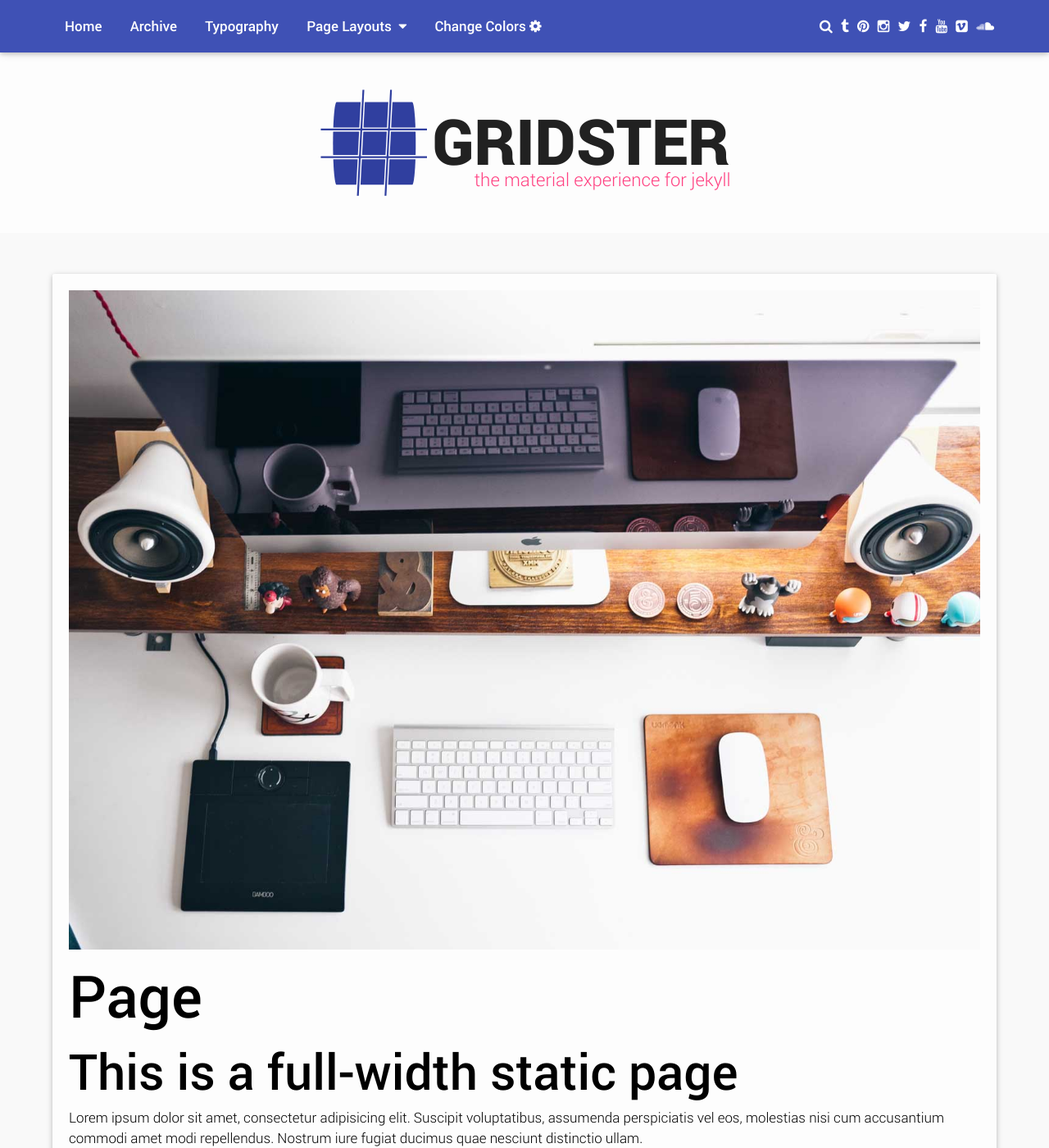
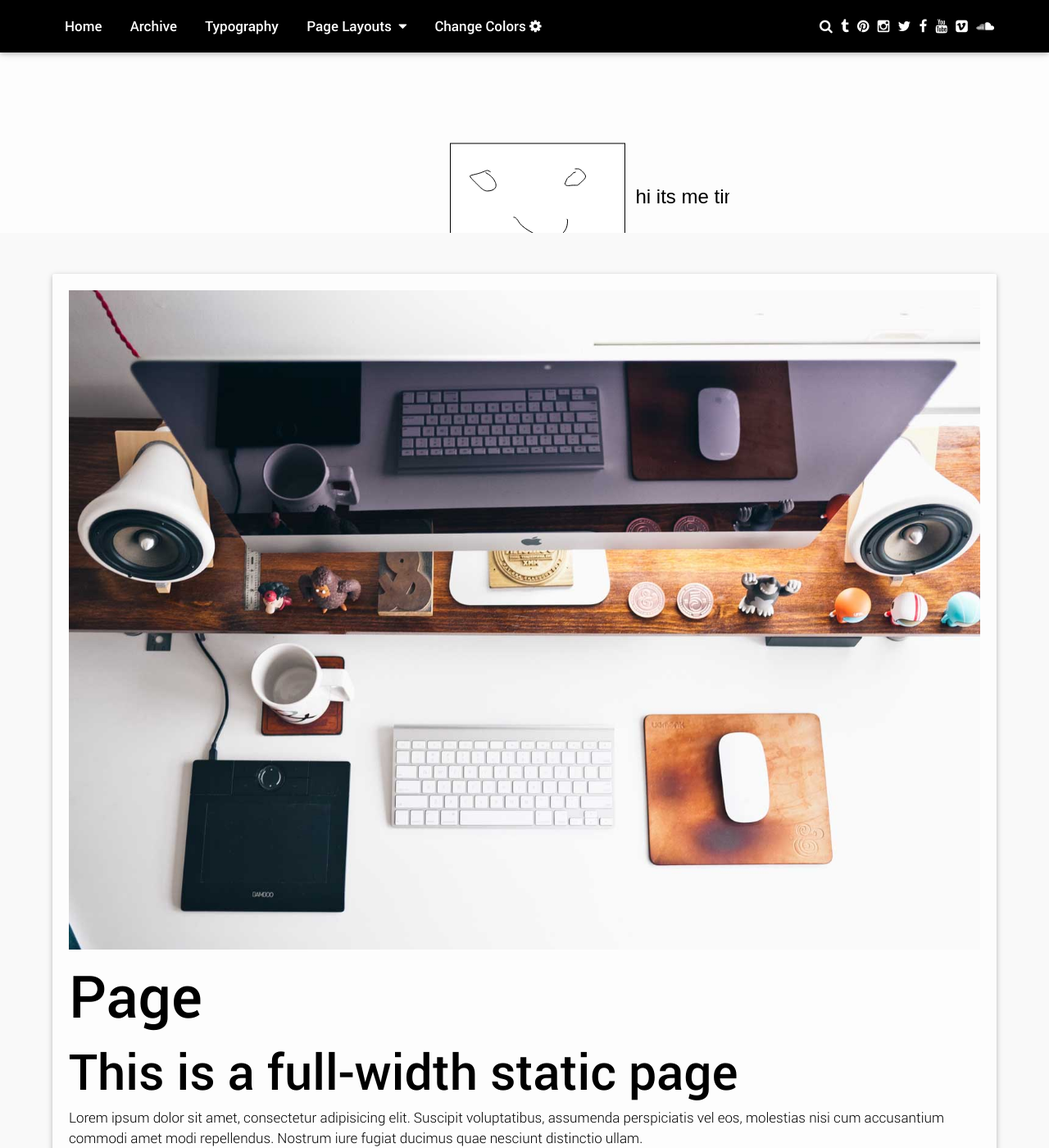
Before and after one commit to timmasso/timmasso.github.io, a Jekyll site: the page built from page-full/index.md, in a window 1280 px wide and 1400 px high. Shown: the whole window at 82% size. Built offline with Jekyll 4.4.1, drawn with Linux system fonts in a browser that asks for light colours.

Commit message:
simple changes

```diff
--- a/_includes/full.html
+++ b/_includes/full.html
@@ -1,15 +1,12 @@
 <!-- full logo version with slogan, icon and text, add the class .ts-full if you want to work with some of the existing CSS -->
-   <svg version="1.1" viewBox="0 0 677.61096 179.54858" class="ts-full">
-    <g transform="translate(-49.00717,-350.11674)">
-        <g transform="matrix(0.65068572,0,0,0.65068572,11.104727,118.00494)" class="icon">
-            <path d="m 101.39622,391.43518 191.99569,0 c 5.04555,0 9.10749,46.87698 9.10749,105.10533 0,58.22836 -4.06194,105.10533 -9.10749,105.10533 l -191.99569,0 c -5.045545,0 -9.107486,-46.87697 -9.107486,-105.10533 0,-58.22835 4.061941,-105.10533 9.107486,-105.10533 z" class="rectangle" />
-            <path d="m 165.8125,358.21875 -5.1875,99.21875 -100.875,0 0,7.625 100.46875,0 -3.28125,62.59375 -97.1875,0 0,7.59375 96.78125,0 -5,95.5 7.625,0.40625 5.03125,-95.90625 62.5625,0 -5,95.5 7.59375,0.40625 5.03125,-95.90625 98.28125,0 0,-7.59375 -97.875,0 3.28125,-62.59375 94.59375,0 0,-7.625 -94.1875,0 5.15625,-98.84375 -7.59375,-0.375 -5.1875,99.21875 -62.5625,0 5.15625,-98.84375 -7.625,-0.375 z m 2.0625,106.84375 62.5625,0 -3.28125,62.59375 -62.5625,0 3.28125,-62.59375 z" class="lines" />
-        </g>
-        <text x="235.15662" y="477.12143" class="gridster">
-            <tspan x="235.15662" y="477.12143">Gridster</tspan>
-        </text>
-        <text x="304.80173" y="512.31683" class="slogan">
-            <tspan x="304.80173" y="512.31683">the material experience for jekyll</tspan>
-        </text>
-    </g>
+<svg width="800" height="600" xmlns="http://www.w3.org/2000/svg" class="ts-full">
+
+ <g>
+  <title>Layer 1</title>
+  <rect id="svg_1" height="159" width="213" y="170.5" x="159.5" stroke="#000" fill="#fff"/>
+  <text xml:space="preserve" text-anchor="start" font-family="sans-serif" font-size="24" id="svg_2" y="243.5" x="385.5" stroke-width="0" stroke="#000" fill="#000000">hi its me tim</text>
+  <path d="m202.5,205.5c0,1 2.186,1.69255 4,3c2.29454,1.65381 4.513,3.59399 6,6c1.66251,2.68999 3.88744,6.4733 2,10c-1.70131,3.17892 -7,4 -10,4c-2,0 -5,-1 -9,-5c-6,-6 -10.9176,-10.38687 -12,-13c-0.38269,-0.92387 3.0966,-1.53374 9,-3c6.13806,-1.52455 10,-4 12,-4l1,0l2,1l1,1" id="svg_3" stroke="#000" fill="none"/>
+  <path d="m312.5,205.5c-1,0 -2.07611,0.61731 -3,1c-1.30655,0.5412 -2,3 -4,4c-2,1 -3.14429,1.93414 -4,4c-1.21014,2.92157 -2.58472,5.18875 -2,6c1.84903,2.56537 6,1 10,1c2,0 4,0 5,0c1,0 3.81265,-3.2068 6,-5c2.78833,-2.28587 4,-4 4,-6c0,-1 -1,-3 -4,-6c-2,-2 -4,-3 -5,-3l-1,0l-2,0l-1,0" id="svg_4" stroke="#000" fill="none"/>
+  <path d="m236.5,260.5c2,0 2.41885,0.41885 4,2c1.58115,1.58115 2.83868,5.1705 6,8c4.77115,4.27039 11.78302,8.40619 19,12c6.81729,3.39478 10.90778,4.49622 15,5c3.97003,0.48874 7.05664,0.08246 10,-2c4.0817,-2.88785 7,-6 9,-9c2,-3 3,-7 3,-11l0,-2l-1,-1" id="svg_5" stroke="#000" fill="none"/>
+ </g>
 </svg>
```
Also changed, not shown: css/main.css.
